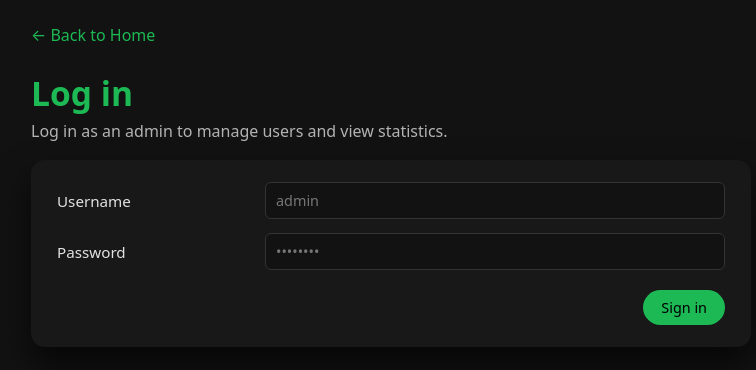
After one commit to just-sabyr/db_project, a Flask app: template flask_setup/templates/login.html in a window 1280 px wide. The commit adds this page. Shown: the top 370 px of the page, without its empty margins (249-1005 px from the left). Run offline with Flask 3, Linux system fonts and the light colour scheme; the template is opened without the code that fills it, so the values that code supplies are empty.

Commit message:
added login logout

```diff
--- /dev/null
+++ b/flask_setup/templates/login.html
@@ -0,0 +1,51 @@
+<!DOCTYPE html>
+<html lang="en">
+<head>
+  <meta charset="UTF-8">
+  <title>Log in – Spotify DB</title>
+  <link rel="stylesheet" href="{{ url_for('static', filename='users.css') }}">
+</head>
+<body class="user-form-page">
+<div class="user-form-container">
+
+  <header class="user-form-header">
+    <a href="{{ url_for('index') }}" class="back-link">← Back to Home</a>
+    <h1>Log in</h1>
+    <p class="subtitle">
+      Log in as an admin to manage users and view statistics.
+    </p>
+  </header>
+
+  <section class="user-form-card">
+    {% if error %}
+    <div class="error-box">{{ error }}</div>
+    {% endif %}
+
+    <form method="post" class="user-form-grid">
+      <div class="form-row">
+        <label for="username">Username</label>
+        <input id="username"
+               type="text"
+               name="username"
+               placeholder="admin"
+               required>
+      </div>
+
+      <div class="form-row">
+        <label for="password">Password</label>
+        <input id="password"
+               type="password"
+               name="password"
+               placeholder="••••••••"
+               required>
+      </div>
+
+      <div class="form-row form-row-full">
+        <button type="submit" class="btn primary-btn">Sign in</button>
+      </div>
+    </form>
+  </section>
+
+</div>
+</body>
+</html>
--- a/flask_setup/templates/users.html
+++ b/flask_setup/templates/users.html
@@ -6,9 +6,10 @@
     <link rel="stylesheet" href="{{ url_for('static', filename='users.css') }}">
 </head>
 <body>
-
+<div class="top-bar">
     <a href="/" class="back-link">← Back to Home</a>
-
+    <a href="/logout" class="logout-btn">Log out</a>
+</div>
     <h1>Users</h1>
     <p class="subtitle">List of all users stored in the Spotify-style database.</p>
 
```
